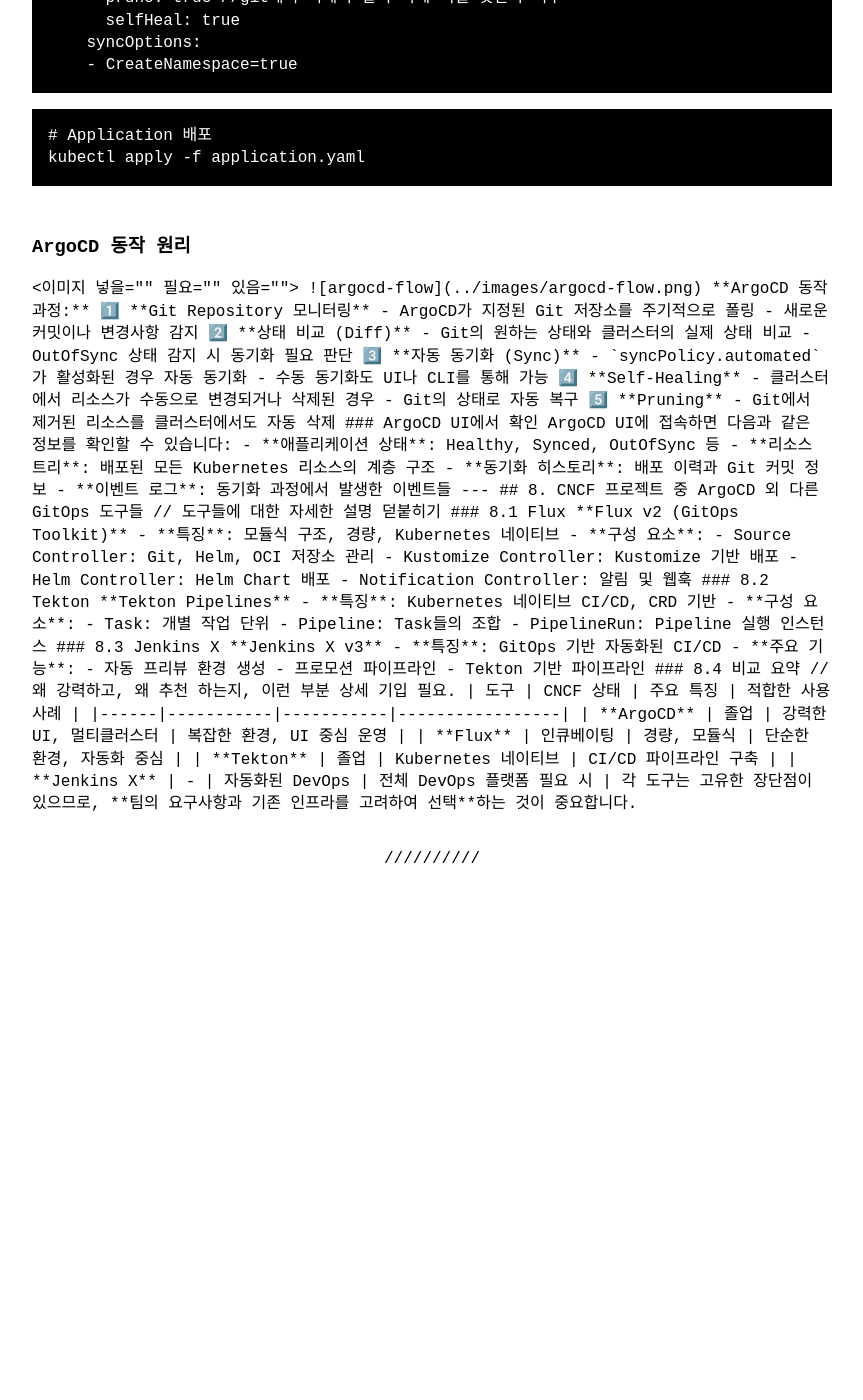
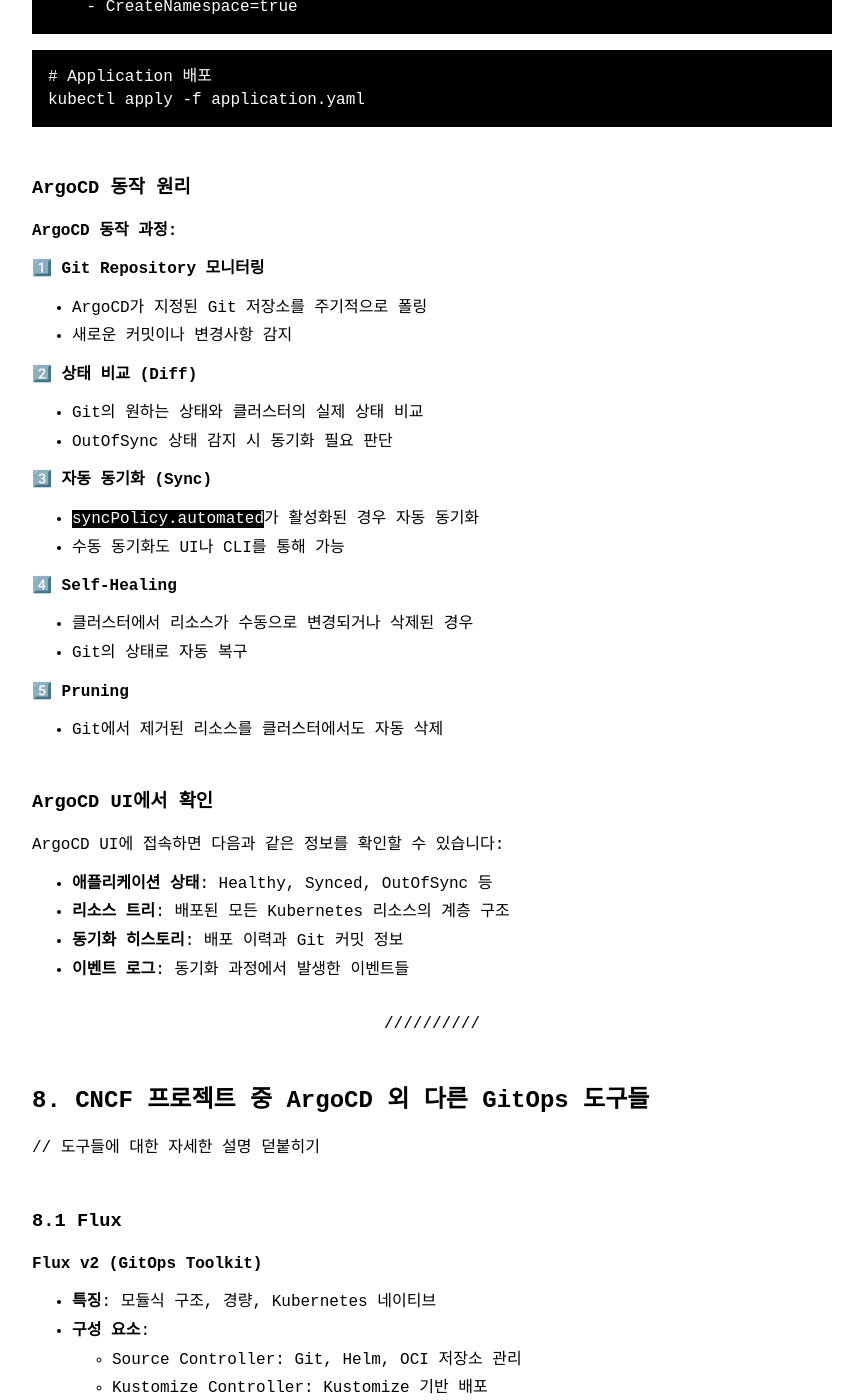
Before and after one commit to coodns/blog, a Jekyll site: the page built from _posts/2025-06-22-GitOps와 ArgoCD 실습.md, in a window 1280 px wide and 1400 px high, scrolled down 6950 px. Shown: the whole window, without its empty margins (208-1071 px from the left). Built offline with Jekyll 4.4.1, drawn with Linux system fonts in a browser that asks for light colours; comment, search, counter and statistics services are not loaded; before the commit the page ends 7916 px from its top, so only the background shows below that; some of the changed text lies outside the part shown.

Commit message:
add 0622

````diff
--- a/_posts/2025-06-22-GitOps와 ArgoCD 실습.md
+++ b/_posts/2025-06-22-GitOps와 ArgoCD 실습.md
@@ -114,7 +114,6 @@ helm install myapp oci://registry.example.com/charts/mychart --version 0.1.0
 |------|------|------|
 | **ArgoCD** | CNCF 졸업 프로젝트 | ✅ 강력한 UI<br>✅ 멀티 클러스터 지원<br>✅ 풍부한 기능 |
 | **Flux** | CNCF 인큐베이팅 프로젝트 | ✅ 경량<br>✅ GitOps Toolkit 기반<br>✅ 모듈식 구조 |
-| **Jenkins X** | 클라우드 네이티브 CI/CD | ✅ 자동화된 파이프라인<br>✅ 프리뷰 환경 |
 | **Tekton** | Kubernetes 네이티브 CI/CD | ✅ CRD 기반<br>✅ 파이프라인 재사용성 |
 
 ### 6.2 EKS 통합 고려사항
@@ -252,8 +251,6 @@ kubectl apply -f application.yaml
 ```
 
 ### ArgoCD 동작 원리
-<이미지 넣을 필요 있음>
-![argocd-flow](../images/argocd-flow.png)
 
 **ArgoCD 동작 과정:**
 
@@ -311,14 +308,6 @@ ArgoCD UI에 접속하면 다음과 같은 정보를 확인할 수 있습니다:
   - Pipeline: Task들의 조합
   - PipelineRun: Pipeline 실행 인스턴스
 
-### 8.3 Jenkins X
-
-**Jenkins X v3**
-- **특징**: GitOps 기반 자동화된 CI/CD
-- **주요 기능**:
-  - 자동 프리뷰 환경 생성
-  - 프로모션 파이프라인
-  - Tekton 기반 파이프라인
 
 ### 8.4 비교 요약
 
@@ -329,6 +318,5 @@ ArgoCD UI에 접속하면 다음과 같은 정보를 확인할 수 있습니다:
 | **ArgoCD** | 졸업 | 강력한 UI, 멀티클러스터 | 복잡한 환경, UI 중심 운영 |
 | **Flux** | 인큐베이팅 | 경량, 모듈식 | 단순한 환경, 자동화 중심 |
 | **Tekton** | 졸업 | Kubernetes 네이티브 | CI/CD 파이프라인 구축 |
-| **Jenkins X** | - | 자동화된 DevOps | 전체 DevOps 플랫폼 필요 시 |
 
 각 도구는 고유한 장단점이 있으므로, **팀의 요구사항과 기존 인프라를 고려하여 선택**하는 것이 중요합니다.
````
